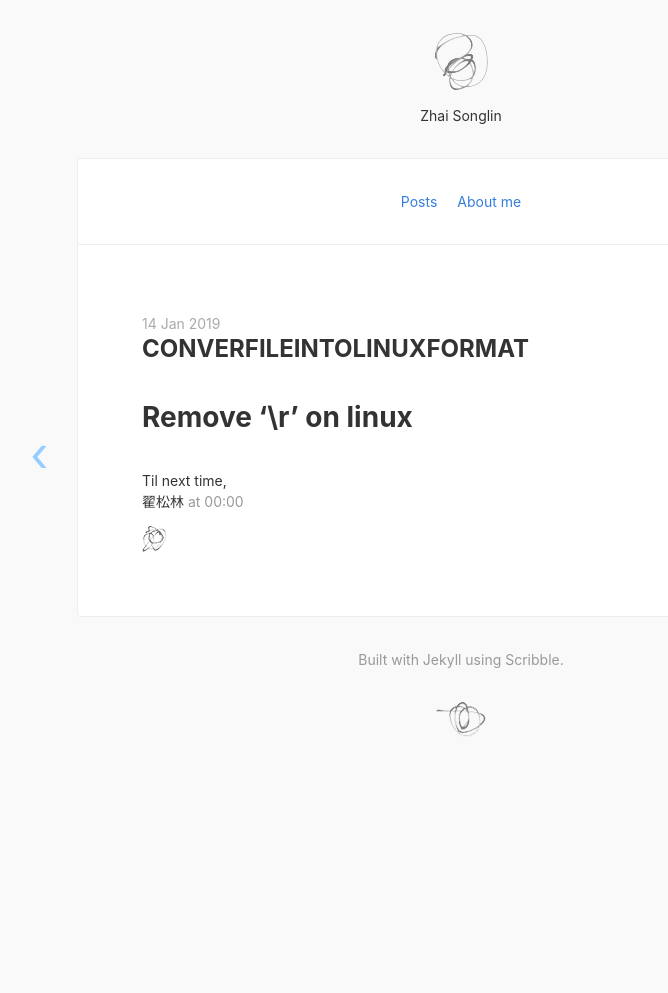
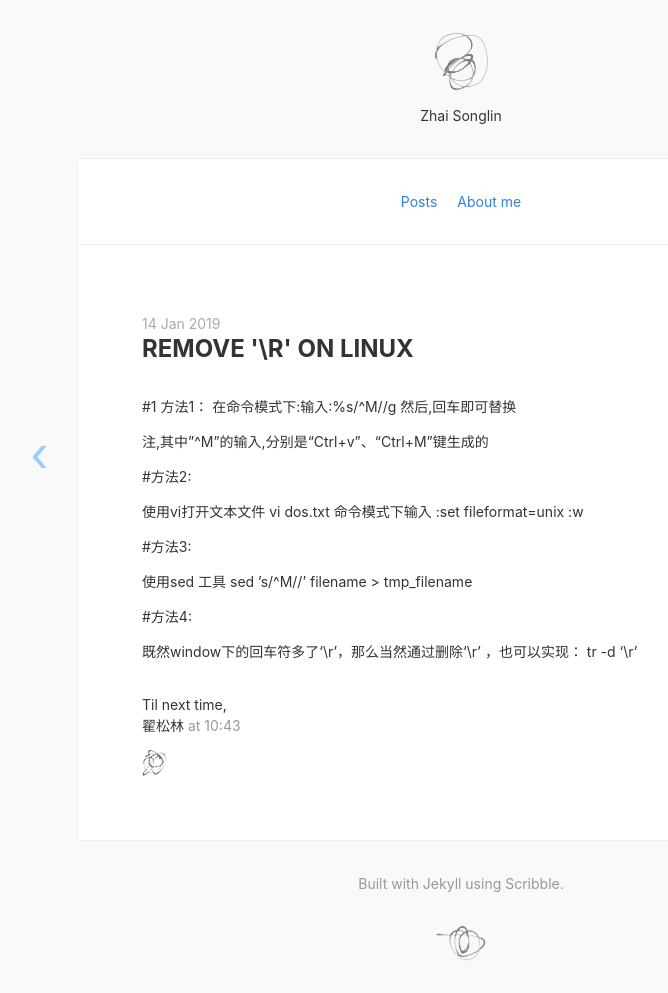
Before and after one commit to blog-slinzhai/blog-slinzhai.github.io, a Jekyll site: the page built from _posts/2019-01-14-ConverFileIntoLinuxFormat.md, in a window 1280 px wide. Shown: the whole page, without its empty margins (179-847 px from the left). Built offline with Jekyll 4.4.1, drawn with Linux system fonts in a browser that asks for light colours; nearby versions of some CDN libraries; before the commit the page ends 900 px from its top, so only the background shows below that.

Commit message:
Update 2019-01-14-ConverFileIntoLinuxFormat.md

```diff
--- a/_posts/2019-01-14-ConverFileIntoLinuxFormat.md
+++ b/_posts/2019-01-14-ConverFileIntoLinuxFormat.md
@@ -1 +1,28 @@
-# Remove '\r' on linux
+---
+title: Remove '\r' on Linux
+date: 2019-01-14 10:43:30
+---
+
+#1
+方法1：
+在命令模式下:输入:%s/^M//g 然后,回车即可替换
+
+注,其中”^M”的输入,分别是“Ctrl+v”、“Ctrl+M”键生成的
+
+#方法2:
+
+使用vi打开文本文件
+vi dos.txt
+命令模式下输入
+:set fileformat=unix
+:w
+
+#方法3:
+
+使用sed 工具
+sed ’s/^M//’ filename > tmp_filename
+
+#方法4:
+
+既然window下的回车符多了‘\r’，那么当然通过删除‘\r’ ，也可以实现：
+tr -d ‘\r’
```
